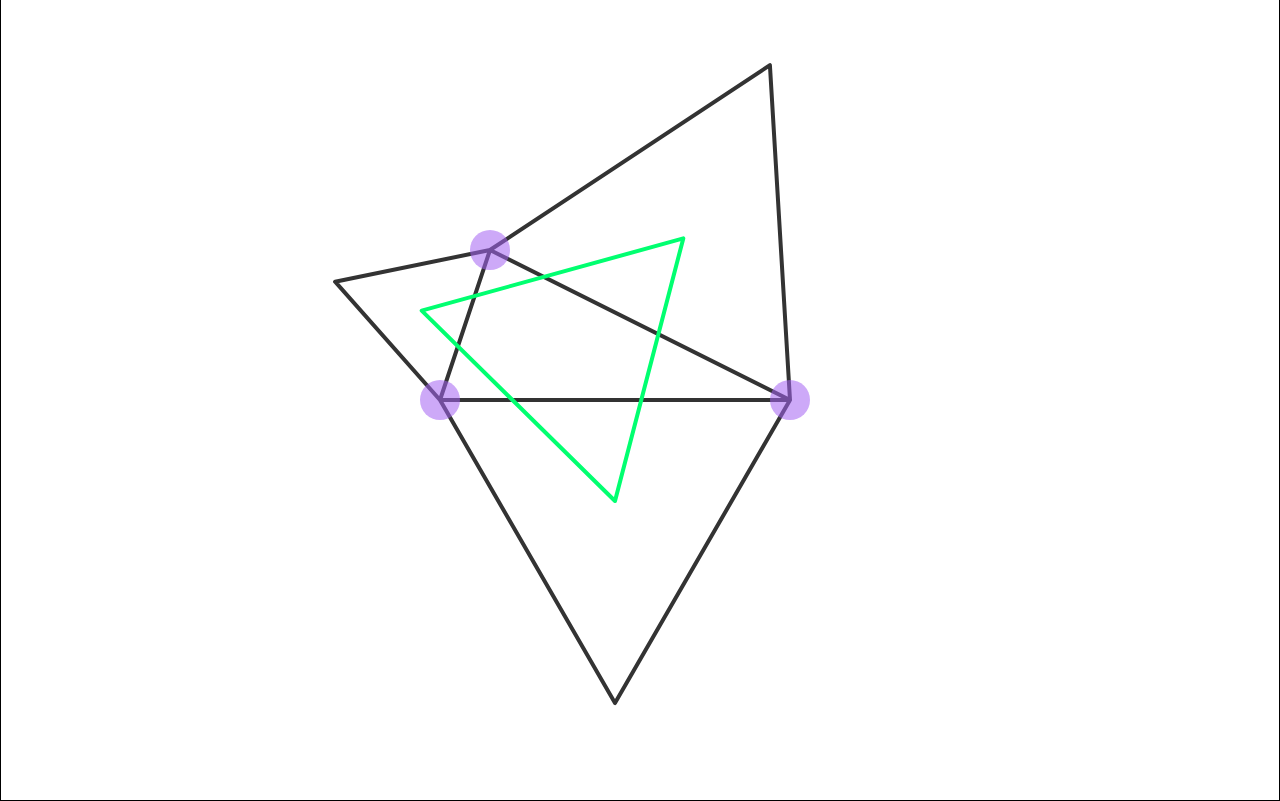
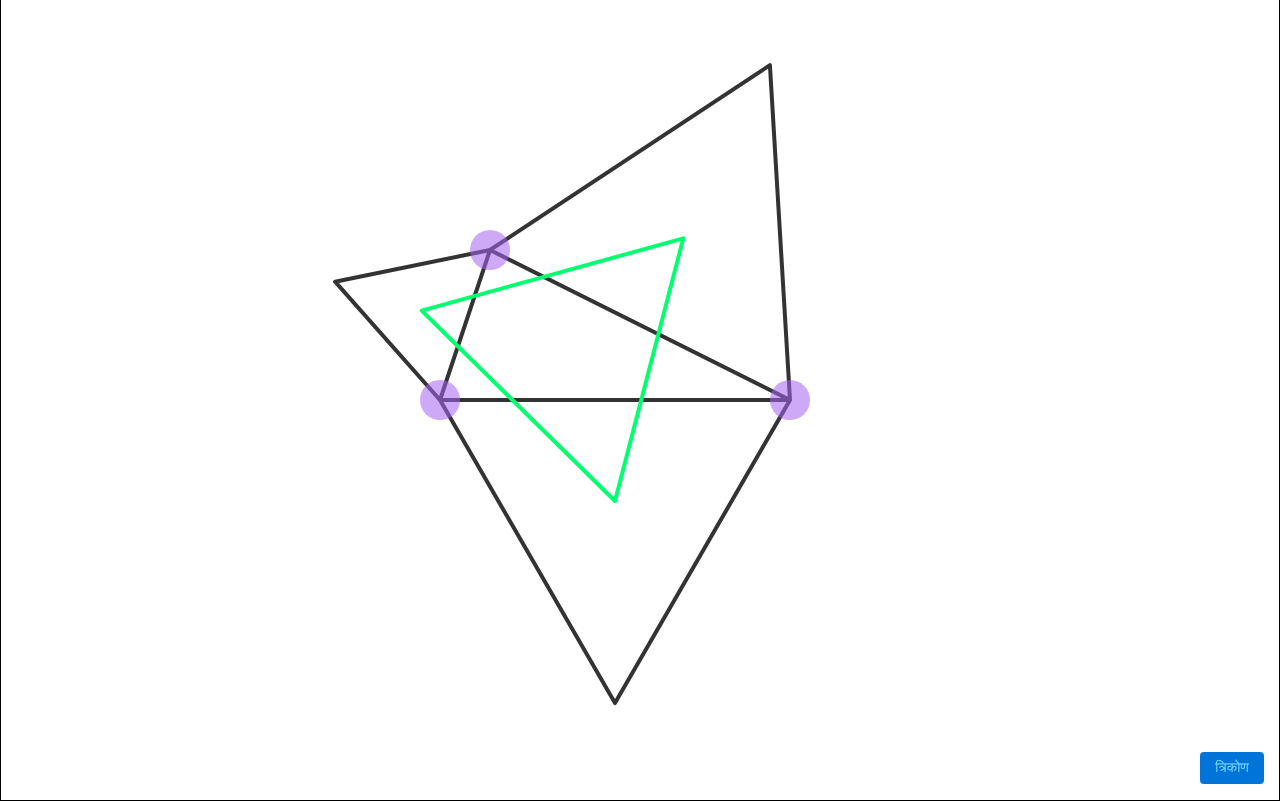
Before and after one commit to winkerVSbecks/triangle.life, a website: page napoleons-theorem/index.html in a window 1280 px wide. Drawn offline with nearby package versions, Linux system fonts and the light colour scheme.

Commit message:
link to triangle.life

```diff
--- a/napoleons-theorem/css/style.css
+++ b/napoleons-theorem/css/style.css
@@ -1,6 +1,42 @@
-body { overflow: hidden; }
+body {
+  overflow: hidden;
+}
 
-#js-triangle { points: var(--triangle) }
-/* #js-side-c { points: var(--a) }
-#js-side-b { points: var(--a) }
-#js-side-a { points: var(--a) } */
+.▲ {
+  position: fixed;
+  bottom: 1rem;
+  right: 1rem;
+  background-color: #0074d9;
+  color: #7fdbff;
+  width: 4rem;
+  display: block;
+  height: 2rem;
+  border-radius: 0.25rem;
+  width: 4rem;
+  height: 2rem;
+  font-size: 0.875rem;
+  line-height: 2rem;
+  text-align: center;
+  text-decoration: none;
+}
+
+.▲ {
+  -moz-osx-font-smoothing: grayscale;
+  -webkit-backface-visibility: hidden;
+  backface-visibility: hidden;
+  -webkit-transform: translateZ(0);
+  transform: translateZ(0);
+  -webkit-transition: -webkit-transform .25s ease-out;
+  transition: -webkit-transform .25s ease-out;
+  transition: transform .25s ease-out;
+  transition: transform .25s ease-out, -webkit-transform .25s ease-out;
+}
+.▲:hover,
+.▲:focus {
+  -webkit-transform: scale(1.05);
+  transform: scale(1.05);
+}
+.▲:active {
+  -webkit-transform: scale(.90);
+  transform: scale(.90);
+}
--- a/napoleons-theorem/index.html
+++ b/napoleons-theorem/index.html
@@ -24,6 +24,10 @@
       <circle cx="" cy="" r="10" id="js-handle-3" fill="#A463F2" opacity="0.55" />
     </g>
   </svg>
+
+  <a href="http://triangle.life" target="_blank" class="▲">
+    त्रिकोण
+  </a>
 </div>
   <script src="js/rx.min.js"></script>
   <script src="js/rxcss.min.js"></script>
```
